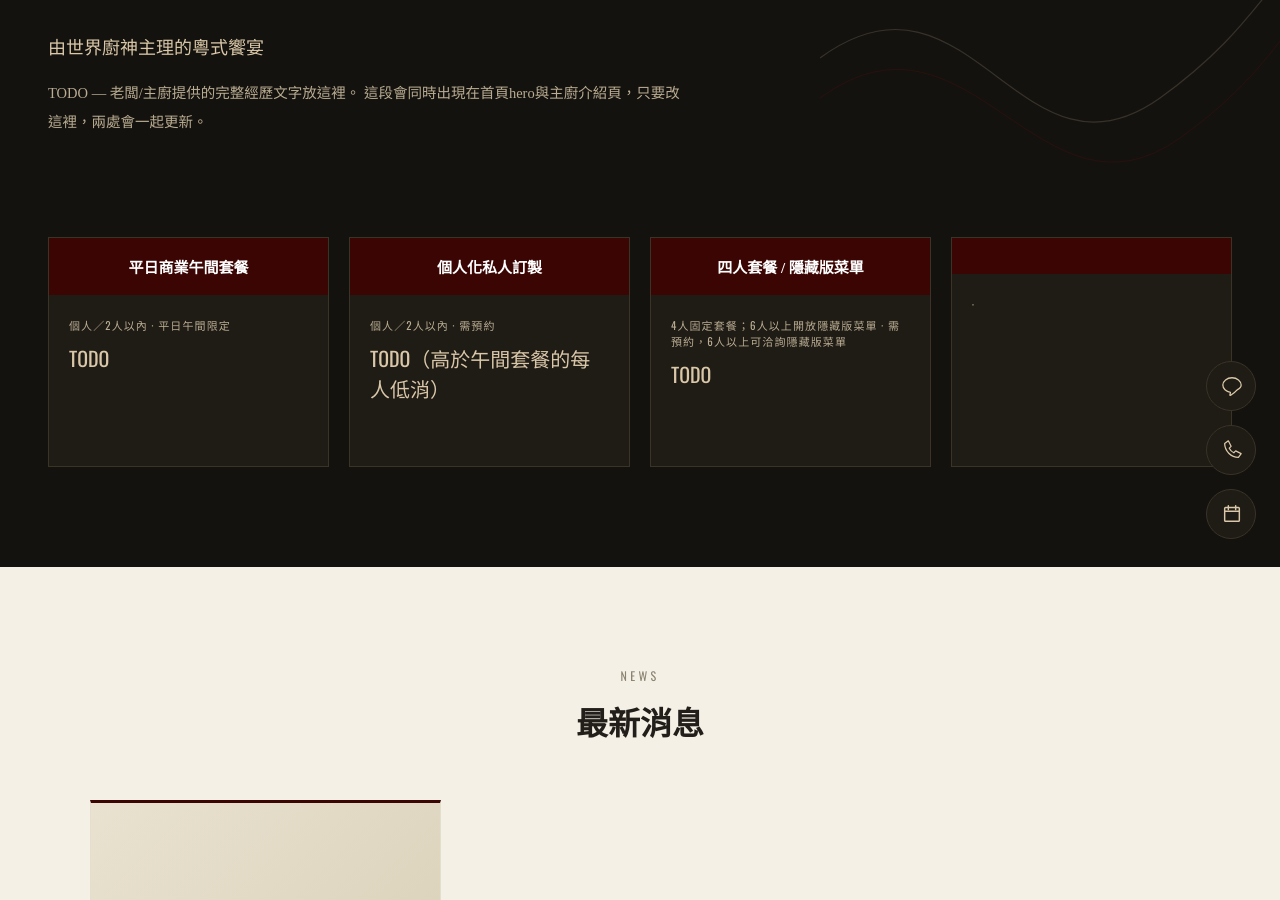
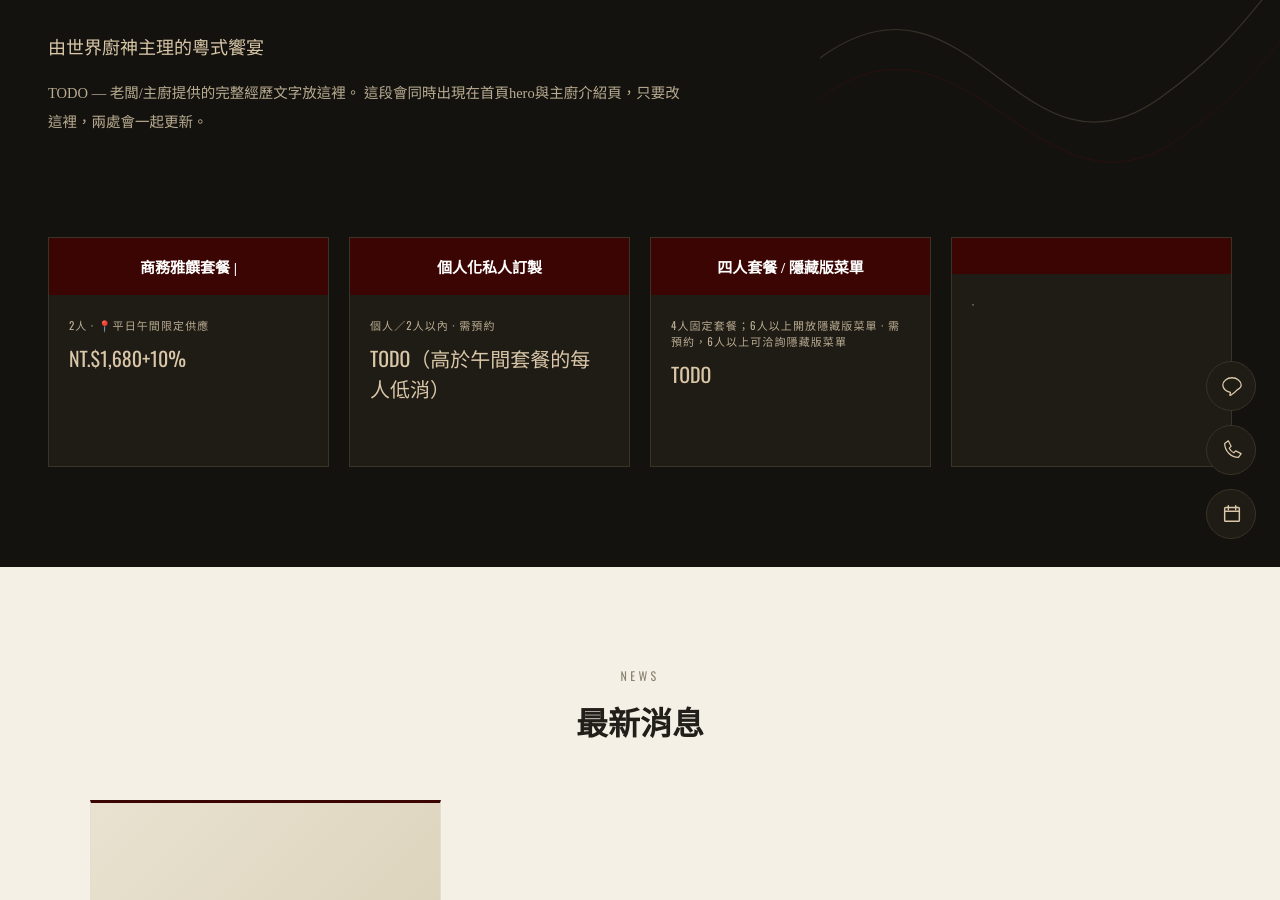
Before and after one commit to yanxianglou/yanxianglou.github.io, a Jekyll site: the page built from index.html, in a window 1280 px wide and 900 px high, scrolled down 1548 px. Built offline with Jekyll 4.4.1, drawn with Linux system fonts in a browser that asks for light colours.

Commit message:
Update 菜單方案 “lunch_set”

```diff
--- a/_data/lunch-set.yml
+++ b/_data/lunch-set.yml
@@ -1,6 +1,8 @@
-name: 平日商業午間套餐
-audience: 個人／2人以內
-price: "TODO"
-availability: 平日午間限定
-description: >
-  TODO — 個人份量邏輯，親民入門價格，作為新客的第一次接觸點。
+name: "商務雅饌套餐 | "
+audience: 2人
+price: NT.$1,680+10%
+availability: 📍平日午間限定供應
+description: |-
+  首月上市| 會員飲品招待活動至10/21止
+  ◆ 預約訂位 https://reurl.cc/L5ooWX
+  ◆ 官方LINE專人訂桌服務：@mew1122i
```
